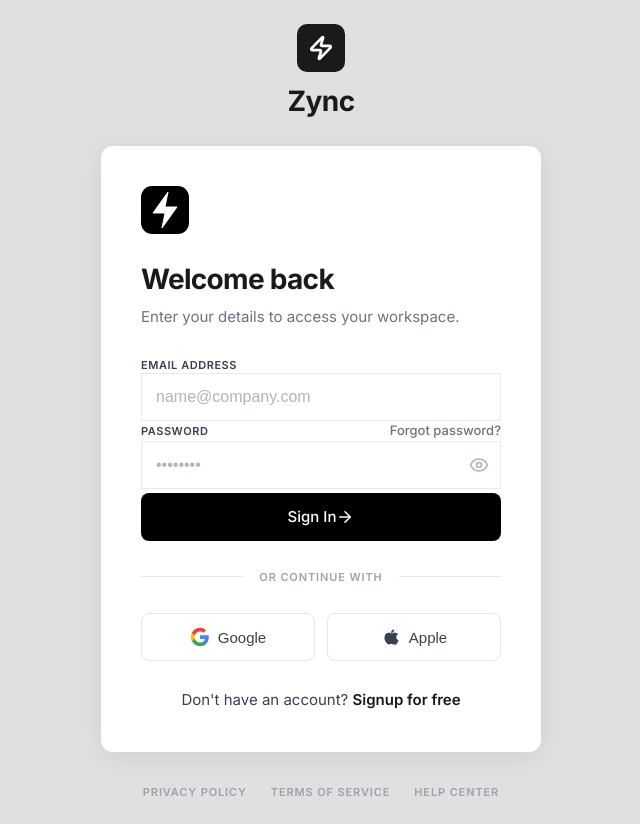
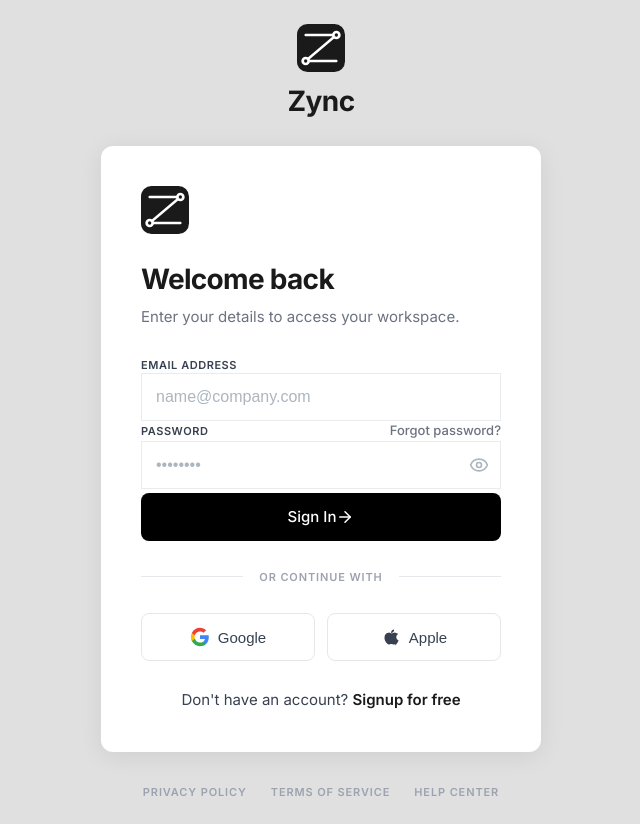
Before and after one commit to soumya0343/zync, a React (Vite) app in the folder client/: page /login in a window 1280 px wide. Shown: the whole page, without its empty margins (319-959 px from the left). Built offline with nearby package versions, Linux system fonts and the light colour scheme; no server answers.

Commit message:
chore: updated logo

```diff
--- a/client/src/pages/Auth/AuthLayout.tsx
+++ b/client/src/pages/Auth/AuthLayout.tsx
@@ -1,5 +1,4 @@
 import { Outlet } from "react-router-dom";
-import { Zap } from "lucide-react";
 
 const AuthLayout = () => {
   return (
@@ -24,21 +23,11 @@ const AuthLayout = () => {
           marginBottom: "1.5rem",
         }}
       >
-        <div
-          style={{
-            width: "48px",
-            height: "48px",
-            backgroundColor: "#1a1a1a",
-            borderRadius: "10px",
-            display: "flex",
-            alignItems: "center",
-            justifyContent: "center",
-            color: "#fff",
-            marginBottom: "0.5rem",
-          }}
-        >
-          <Zap size={26} strokeWidth={2.5} />
-        </div>
+        <img
+          src="/logo.svg"
+          alt="Zync"
+          style={{ width: "48px", height: "48px", marginBottom: "0.5rem" }}
+        />
         <h1
           style={{
             fontSize: "1.75rem",
```
Also changed, not shown: client/public/logo.svg.
